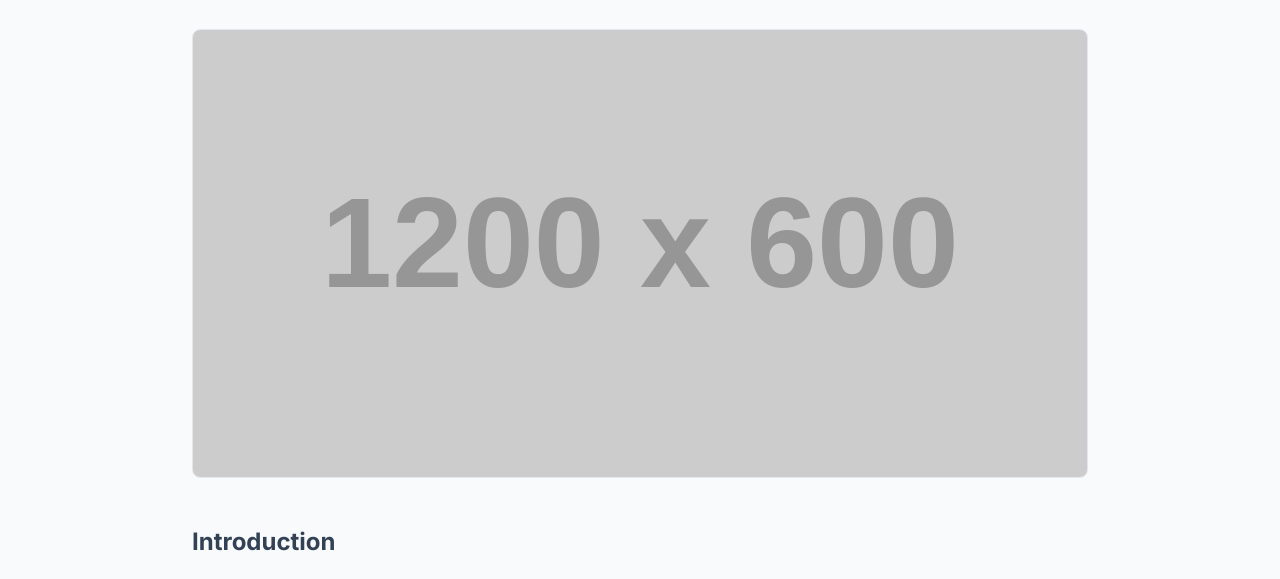
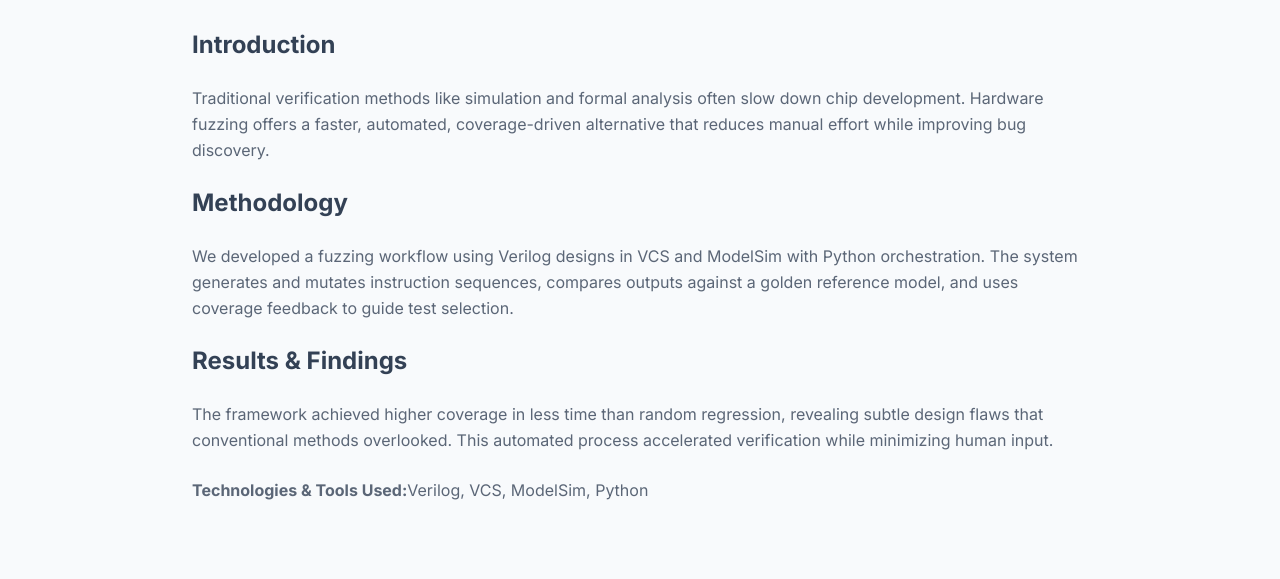
Before and after one commit to vishnu5652/vishnu5652.github.io, a plain HTML site: page project1.html in a window 1280 px wide. Shown: the part 352-931 px from the top of the page. Drawn offline with nearby package versions, Linux system fonts and the light colour scheme; placeholder pictures from the web are drawn by us.

Commit message:
project fixed

```diff
--- a/project1.html
+++ b/project1.html
@@ -5,7 +5,7 @@
     <meta charset="UTF-8">
     <meta name="viewport" content="width=device-width, initial-scale=1.0">
     <meta name="color-scheme" content="light dark" />
-    <title>Project: Side-Channel Attack Countermeasures | Vishnu Rajagopal</title>
+    <title>Project: Hardware Fuzzing | SETH Lab</title>
 
     <!-- Tailwind CSS -->
     <script src="https://cdn.tailwindcss.com"></script>
@@ -69,20 +69,20 @@
             <h1 class="text-4xl md:text-5xl font-bold mb-4">Side-Channel Attack Countermeasures</h1>
             <p class="text-lg text-light-text/70 dark:text-dark-text/70 mb-8">A deep dive into developing novel hardware-level defenses against power analysis attacks on cryptographic ICs.</p>
 
-            <img src="https://placehold.co/1200x600/E2E8F0/334155?text=Project+Banner" class="w-full rounded-lg mb-12 border border-light-border dark:border-dark-border">
+            <!--img src="https://placehold.co/1200x600/E2E8F0/334155?text=Project+Banner" class="w-full rounded-lg mb-12 border border-light-border dark:border-dark-border"-->
 
             <div class="prose dark:prose-invert max-w-none text-light-text/80 dark:text-dark-text/80 leading-relaxed space-y-6">
 
                 <h2 class="text-2xl font-bold text-light-text dark:text-dark-text">Introduction</h2>
-                <p>This is where you can write a detailed description of your project. Talk about the problem you were trying to solve, the existing landscape of research, and the specific goals you set out to achieve. Explain the importance of the project in the context of hardware security.</p>
+                <p>Traditional verification methods like simulation and formal analysis often slow down chip development. Hardware fuzzing offers a faster, automated, coverage-driven alternative that reduces manual effort while improving bug discovery.</p>
 
                 <h2 class="text-2xl font-bold text-light-text dark:text-dark-text">Methodology</h2>
-                <p>Describe your process. Did you use a specific simulation environment, an FPGA platform, or real hardware? Detail the experimental setup, the types of attacks you simulated or performed (e.g., Correlation Power Analysis), and the cryptographic algorithms you targeted (e.g., AES).</p>
+                <p>We developed a fuzzing workflow using Verilog designs in VCS and ModelSim with Python orchestration. The system generates and mutates instruction sequences, compares outputs against a golden reference model, and uses coverage feedback to guide test selection.</p>
 
                 <h2 class="text-2xl font-bold text-light-text dark:text-dark-text">Results &amp; Findings</h2>
-                <p>Present the outcome of your research. Show data, graphs, or tables that demonstrate the effectiveness of your countermeasures. Discuss any trade-offs, such as performance overhead or area cost. This is a great place to highlight the novelty of your work.</p>
+                <p>The framework achieved higher coverage in less time than random regression, revealing subtle design flaws that conventional methods overlooked. This automated process accelerated verification while minimizing human input.</p>
 
-                <p><strong>Technologies & Tools Used:</strong> Verilog/VHDL, Xilinx Vivado, Cadence Spectre, Python, ChipWhisperer</p>
+                <p><strong>Technologies & Tools Used:</strong>Verilog, VCS, ModelSim, Python</p>
             </div>
         </div>
     </main>
```
